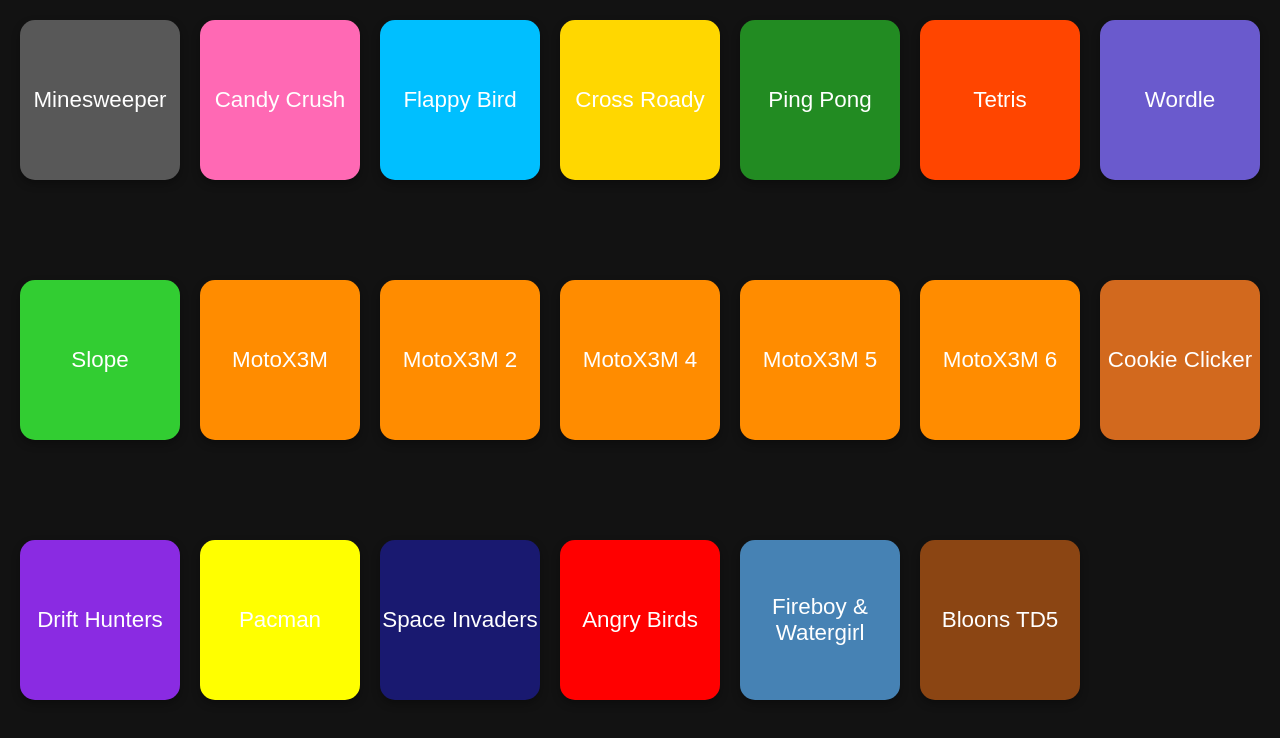
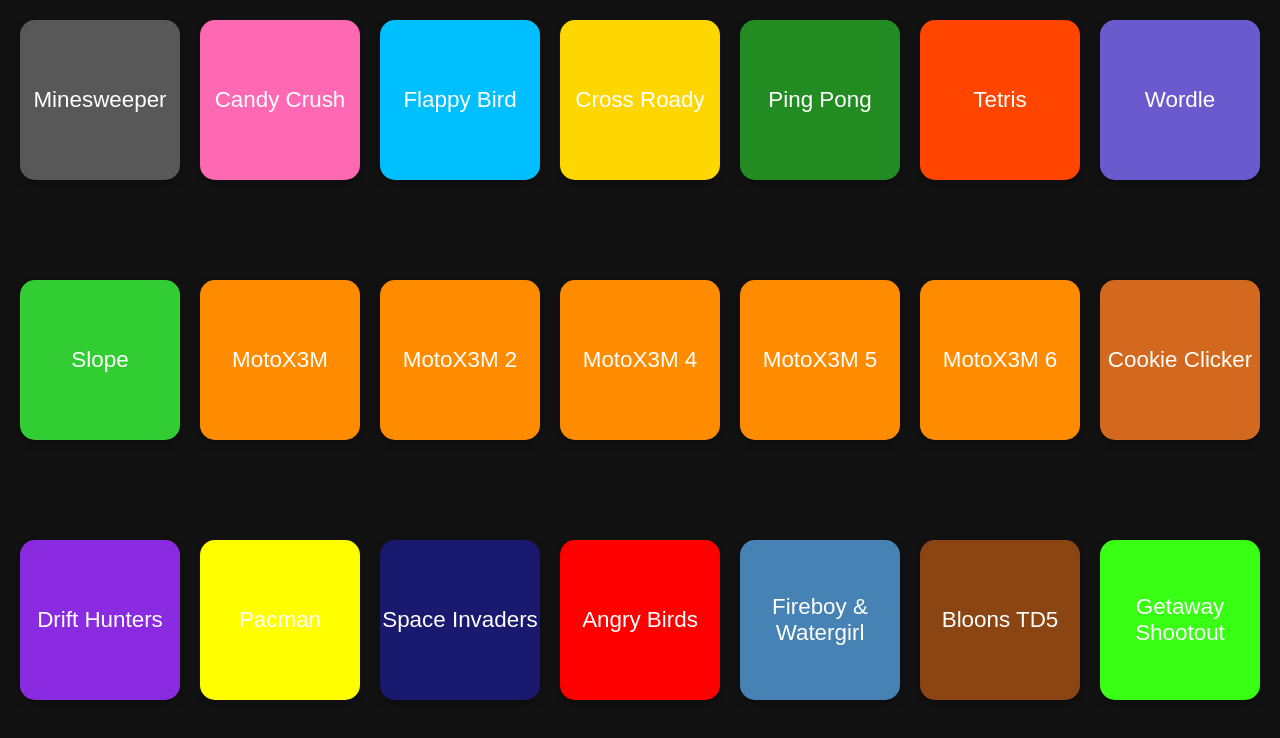
Before and after one commit to nothvgs/games, a plain HTML site: page index.html in a window 1280 px wide. Drawn offline with Linux system fonts and the light colour scheme.

Commit message:
Update index.html

```diff
--- a/index.html
+++ b/index.html
@@ -73,6 +73,7 @@
         .angrybirds { background-color: #FF0000; }
         .fireboyandwatergirl { background-color: #4682B4; }
         .bloonstd5 { background-color: #8B4513; }
+        .getawayshootout { background: #39FF14; }
     </style>
 </head>
 <body>
@@ -97,6 +98,7 @@
         <div class="game-tile angrybirds"><a href="https://hvgs.github.io/games/online?file=swf/angry-birds.swf" target="_blank">Angry Birds</a></div>
         <div class="game-tile fireboyandwatergirl"><a href="https://hvgs.github.io/games/online?file=swf/fireboy-and-watergirl.swf" target="_blank">Fireboy & Watergirl</a></div>
         <div class="game-tile bloonstd5"><a href="https://hvgs.github.io/games/online?file=swf/bloons-td5.swf" target="_blank">Bloons TD5</a></div>
+        <div class="game-tile getawayshootout"><a href="https://hvgs.github.io/getawayshootout/" target="_blank">Getaway Shootout</a></div>
     </div>
 </body>
 </html>
```
